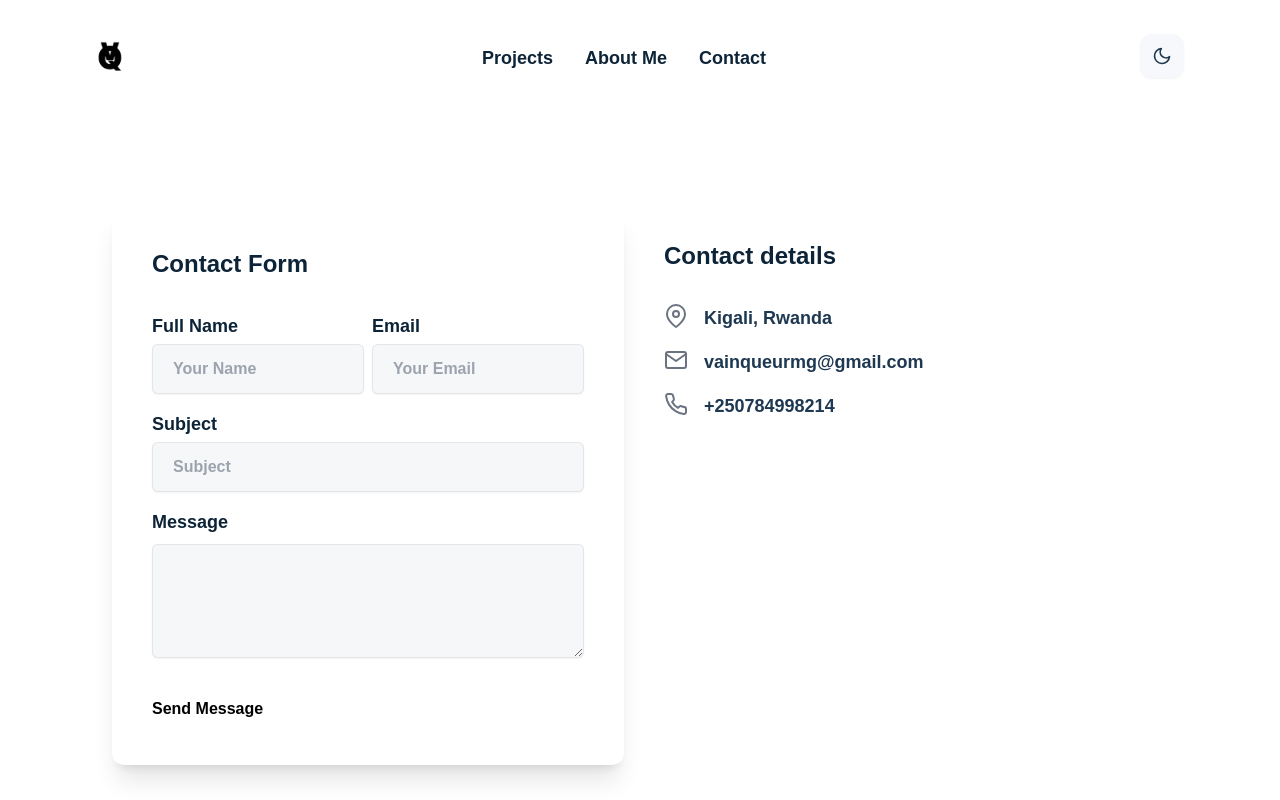
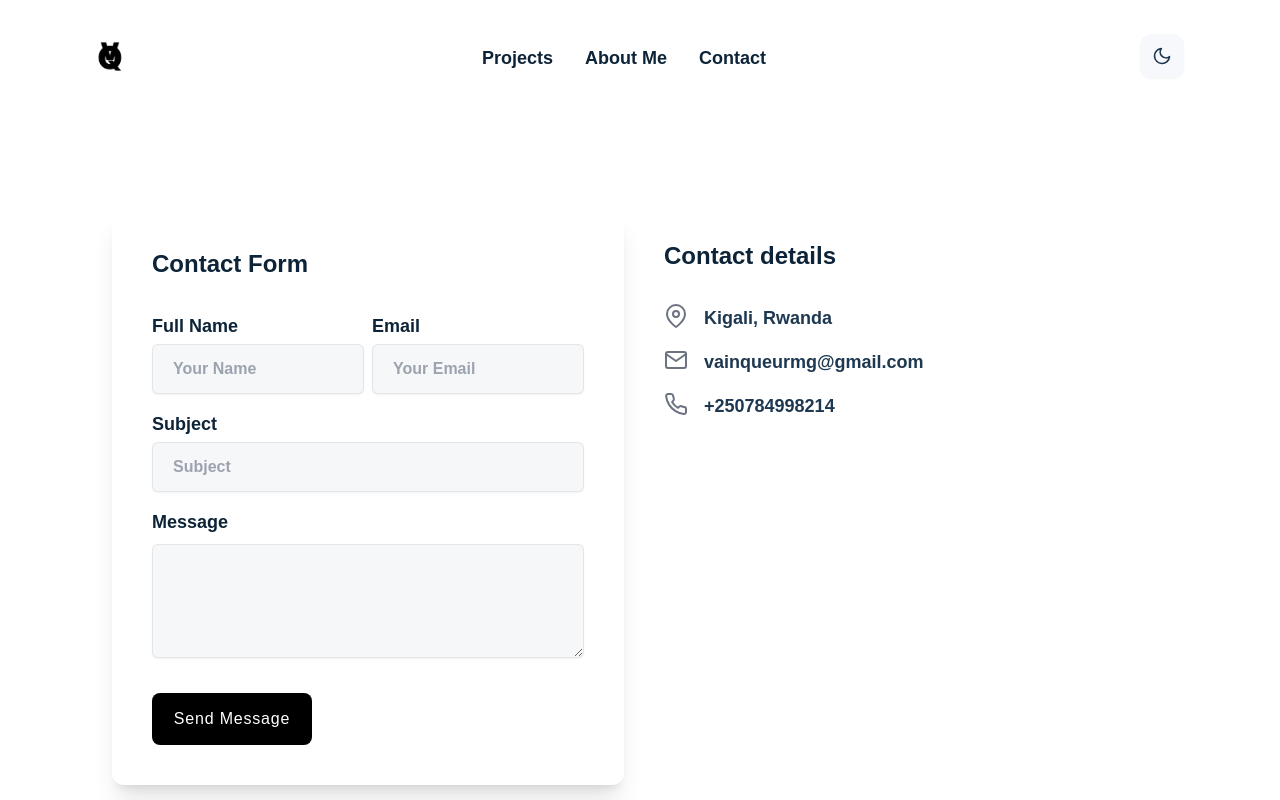
Before and after one commit to Niyonyungu/Personal-Website, a React (Vite) app: page /contact in a window 1280 px wide. Shown: the top 800 px of the page. Built offline with nearby package versions, Linux system fonts and the light colour scheme.

Commit message:
button to submit contact form

```diff
--- a/src/components/contact/ContactForm.jsx
+++ b/src/components/contact/ContactForm.jsx
@@ -1,6 +1,5 @@
 import { useState } from 'react';
 import emailjs from 'emailjs-com';
-import Button from '../reusable/Button';
 
 const ContactForm = () => {
   const [formData, setFormData] = useState({
@@ -150,13 +149,12 @@ const ContactForm = () => {
           </div>
 
           <div className="mt-6">
-            <Button
-              title={isSubmitting ? 'Sending...' : 'Send Message'}
-              type="submit"
-              aria-label="Send Message"
-              disabled={isSubmitting}
-              className="font-general-medium w-40 px-4 py-2.5 text-white text-center font-medium tracking-wider bg-black hover:bg-[#3e6653] focus:ring-1 focus:ring-black rounded-lg duration-500"
-            />
+            <button
+            disabled={isSubmitting}
+            className="font-general-medium w-40 px-4 py-2.5 text-white text-center font-medium tracking-wider bg-black hover:bg-[#3e6653] focus:ring-1 focus:ring-black rounded-lg duration-500"
+            >
+            {isSubmitting ? 'Sending...' : 'Send Message'}
+            </button>
           </div>
 
           {error && <p className="text-red-500 mt-4">{error}</p>}
```
